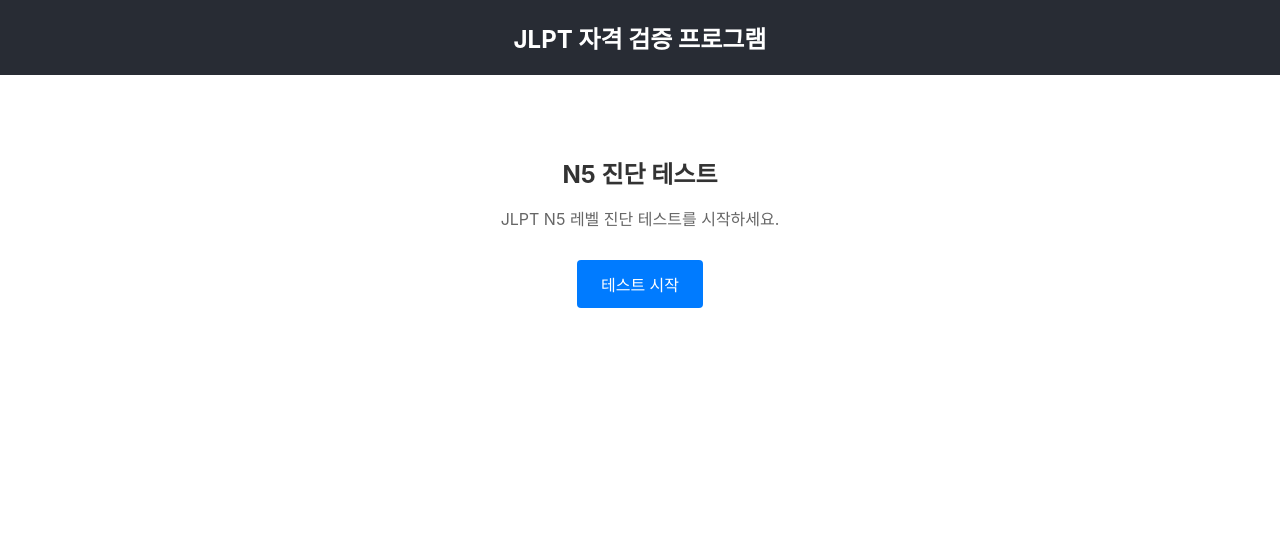
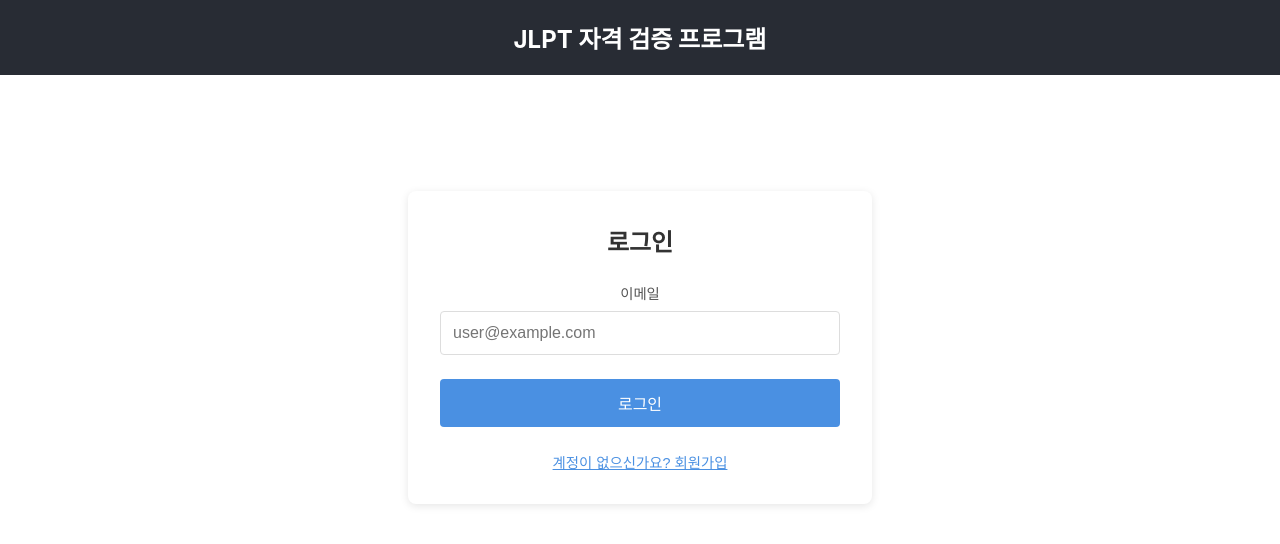
Before and after one commit to yprite/jptl-master, a React (Create React App) app in the folder frontend/: page / in a window 1280 px wide. Shown: the top 544 px of the page. Built offline with nearby package versions, Linux system fonts and the light colour scheme; no server answers.

Commit message:
feat(frontend): 프론트엔드 사용자 인증 플로우 구현
- LoginUI 컴포넌트 생성 (로그인/회원가입)
- App.tsx에 인증 플로우 통합
- 보호된 라우트 구현 (테스트 시작 전 로그인 필요)
- 로그아웃 기능 추가
- LoginUI 컴포넌트 테스트 작성

```diff
--- a/frontend/src/App.css
+++ b/frontend/src/App.css
@@ -35,6 +35,29 @@
   margin-top: 10px;
   font-size: 14px;
   opacity: 0.9;
+  display: flex;
+  align-items: center;
+  justify-content: center;
+  gap: 1rem;
+}
+
+.logout-button {
+  padding: 6px 12px;
+  font-size: 12px;
+  background-color: rgba(255, 255, 255, 0.2);
+  color: white;
+  border: 1px solid rgba(255, 255, 255, 0.3);
+  border-radius: 4px;
+  cursor: pointer;
+  transition: background-color 0.3s;
+}
+
+.logout-button:hover {
+  background-color: rgba(255, 255, 255, 0.3);
+}
+
+.login-section {
+  padding: 20px;
 }
 
 .initial-section,
--- a/frontend/src/App.tsx
+++ b/frontend/src/App.tsx
@@ -2,33 +2,80 @@
 import './App.css';
 import TestUI from './components/organisms/TestUI';
 import ResultUI from './components/organisms/ResultUI';
+import LoginUI from './components/organisms/LoginUI';
 import { Test, Result } from './types/api';
 import { testApi, resultApi, ApiError } from './services/api';
 import { authService, User } from './services/auth';
 
-type AppState = 'initial' | 'loading' | 'test' | 'submitting' | 'result' | 'error';
+type AppState = 'login' | 'initial' | 'loading' | 'test' | 'submitting' | 'result' | 'error';
 
 function App() {
-  const [state, setState] = useState<AppState>('initial');
+  const [state, setState] = useState<AppState>('login');
   const [currentTest, setCurrentTest] = useState<Test | null>(null);
   const [currentResult, setCurrentResult] = useState<Result | null>(null);
   const [error, setError] = useState<string | null>(null);
   const [user, setUser] = useState<User | null>(null);
+  const [isInitializing, setIsInitializing] = useState(true);
 
   // 인증 상태 구독
   useEffect(() => {
     const unsubscribe = authService.subscribe((currentUser) => {
       setUser(currentUser);
+      // 초기화 중이 아니고 사용자가 없으면 로그인 화면으로
+      if (!isInitializing && !currentUser && state !== 'login') {
+        setState('login');
+      }
+      // 사용자가 있으면 초기 화면으로
+      if (!isInitializing && currentUser && state === 'login') {
+        setState('initial');
+      }
     });
 
     // 초기화 시 사용자 정보 확인
-    authService.initialize();
+    authService.initialize().finally(() => {
+      setIsInitializing(false);
+      // 초기화 후 사용자 상태에 따라 화면 설정
+      const currentUser = authService.getCurrentUser();
+      if (currentUser) {
+        setState('initial');
+      } else {
+        setState('login');
+      }
+    });
 
     return unsubscribe;
   }, []);
 
+  // 로그인 성공 핸들러
+  const handleLoginSuccess = (loggedInUser: User) => {
+    setUser(loggedInUser);
+    setState('initial');
+  };
+
+  // 로그아웃 핸들러
+  const handleLogout = async () => {
+    try {
+      await authService.logout();
+      setUser(null);
+      setCurrentTest(null);
+      setCurrentResult(null);
+      setError(null);
+      setState('login');
+    } catch (err) {
+      // 로그아웃 실패해도 로그인 화면으로 이동
+      setUser(null);
+      setState('login');
+    }
+  };
+
   // N5 진단 테스트 생성 및 시작
   const handleStartTest = async () => {
+    // 인증 확인
+    if (!authService.isAuthenticated()) {
+      setState('login');
+      return;
+    }
+
     setState('loading');
     setError(null);
 
@@ -43,11 +90,17 @@
       setState('test');
     } catch (err) {
       if (err instanceof ApiError) {
-        setError(err.message);
+        // 401 에러인 경우 로그인 화면으로
+        if (err.status === 401) {
+          setState('login');
+        } else {
+          setError(err.message);
+          setState('error');
+        }
       } else {
         setError('테스트를 시작하는 중 오류가 발생했습니다.');
+        setState('error');
       }
-      setState('error');
     }
   };
 
@@ -85,6 +138,22 @@
     setState('initial');
   };
 
+  // 초기화 중이면 로딩 표시
+  if (isInitializing) {
+    return (
+      <div className="App">
+        <header className="App-header">
+          <h1>JLPT 자격 검증 프로그램</h1>
+        </header>
+        <main className="App-main">
+          <section className="loading-section">
+            <div className="loading-spinner">로딩 중...</div>
+          </section>
+        </main>
+      </div>
+    );
+  }
+
   return (
     <div className="App">
       <header className="App-header">
@@ -92,10 +161,23 @@
         {user && (
           <div className="user-info">
             <span>안녕하세요, {user.username}님</span>
+            <button
+              onClick={handleLogout}
+              className="logout-button"
+              aria-label="로그아웃"
+            >
+              로그아웃
+            </button>
           </div>
         )}
       </header>
       <main className="App-main">
+        {state === 'login' && (
+          <section className="login-section">
+            <LoginUI onLoginSuccess={handleLoginSuccess} />
+          </section>
+        )}
+
         {state === 'initial' && (
           <section className="initial-section">
             <h2>N5 진단 테스트</h2>
--- /dev/null
+++ b/frontend/src/components/organisms/LoginUI.css
@@ -0,0 +1,117 @@
+.login-ui {
+  display: flex;
+  justify-content: center;
+  align-items: center;
+  min-height: 400px;
+  padding: 2rem;
+}
+
+.login-container {
+  width: 100%;
+  max-width: 400px;
+  background: white;
+  border-radius: 8px;
+  padding: 2rem;
+  box-shadow: 0 2px 8px rgba(0, 0, 0, 0.1);
+}
+
+.login-container h2 {
+  margin: 0 0 1.5rem 0;
+  text-align: center;
+  color: #333;
+}
+
+.error-message {
+  background-color: #fee;
+  color: #c33;
+  padding: 0.75rem;
+  border-radius: 4px;
+  margin-bottom: 1rem;
+  border: 1px solid #fcc;
+}
+
+.login-form {
+  display: flex;
+  flex-direction: column;
+  gap: 1rem;
+}
+
+.form-group {
+  display: flex;
+  flex-direction: column;
+  gap: 0.5rem;
+}
+
+.form-group label {
+  font-weight: 500;
+  color: #555;
+  font-size: 0.9rem;
+}
+
+.form-group input,
+.form-group select {
+  padding: 0.75rem;
+  border: 1px solid #ddd;
+  border-radius: 4px;
+  font-size: 1rem;
+  transition: border-color 0.2s;
+}
+
+.form-group input:focus,
+.form-group select:focus {
+  outline: none;
+  border-color: #4a90e2;
+  box-shadow: 0 0 0 3px rgba(74, 144, 226, 0.1);
+}
+
+.form-group input:disabled,
+.form-group select:disabled {
+  background-color: #f5f5f5;
+  cursor: not-allowed;
+}
+
+.submit-button {
+  padding: 0.75rem 1.5rem;
+  background-color: #4a90e2;
+  color: white;
+  border: none;
+  border-radius: 4px;
+  font-size: 1rem;
+  font-weight: 500;
+  cursor: pointer;
+  transition: background-color 0.2s;
+  margin-top: 0.5rem;
+}
+
+.submit-button:hover:not(:disabled) {
+  background-color: #357abd;
+}
+
+.submit-button:disabled {
+  background-color: #ccc;
+  cursor: not-allowed;
+}
+
+.mode-switch {
+  margin-top: 1.5rem;
+  text-align: center;
+}
+
+.link-button {
+  background: none;
+  border: none;
+  color: #4a90e2;
+  cursor: pointer;
+  text-decoration: underline;
+  font-size: 0.9rem;
+  padding: 0;
+}
+
+.link-button:hover:not(:disabled) {
+  color: #357abd;
+}
+
+.link-button:disabled {
+  color: #ccc;
+  cursor: not-allowed;
+}
--- /dev/null
+++ b/frontend/src/components/organisms/LoginUI.tsx
@@ -0,0 +1,174 @@
+/**
+ * Login UI 컴포넌트
+ * 사용자 로그인 및 등록을 처리하는 컴포넌트
+ */
+
+import React, { useState } from 'react';
+import { authService, User } from '../../services/auth';
+import { userApi, ApiError } from '../../services/api';
+import './LoginUI.css';
+
+interface LoginUIProps {
+  onLoginSuccess?: (user: User) => void;
+  onRegisterSuccess?: (user: User) => void;
+}
+
+const LoginUI: React.FC<LoginUIProps> = ({
+  onLoginSuccess,
+  onRegisterSuccess,
+}) => {
+  const [isRegisterMode, setIsRegisterMode] = useState(false);
+  const [email, setEmail] = useState('');
+  const [username, setUsername] = useState('');
+  const [targetLevel, setTargetLevel] = useState('N5');
+  const [loading, setLoading] = useState(false);
+  const [error, setError] = useState<string | null>(null);
+
+  const handleLogin = async (e: React.FormEvent) => {
+    e.preventDefault();
+    setError(null);
+    setLoading(true);
+
+    try {
+      const user = await authService.login(email);
+      if (onLoginSuccess) {
+        onLoginSuccess(user);
+      }
+    } catch (err) {
+      if (err instanceof ApiError) {
+        setError(err.message);
+      } else {
+        setError('로그인 중 오류가 발생했습니다.');
+      }
+    } finally {
+      setLoading(false);
+    }
+  };
+
+  const handleRegister = async (e: React.FormEvent) => {
+    e.preventDefault();
+    setError(null);
+    setLoading(true);
+
+    try {
+      // 사용자 등록
+      const newUser = await userApi.createUser({
+        email,
+        username,
+        target_level: targetLevel,
+      });
+
+      // 등록 후 자동 로그인
+      const user = await authService.login(email);
+      if (onRegisterSuccess) {
+        onRegisterSuccess(user);
+      }
+    } catch (err) {
+      if (err instanceof ApiError) {
+        setError(err.message);
+      } else {
+        setError('회원가입 중 오류가 발생했습니다.');
+      }
+    } finally {
+      setLoading(false);
+    }
+  };
+
+  const handleSubmit = (e: React.FormEvent) => {
+    if (isRegisterMode) {
+      handleRegister(e);
+    } else {
+      handleLogin(e);
+    }
+  };
+
+  return (
+    <div className="login-ui">
+      <div className="login-container">
+        <h2>{isRegisterMode ? '회원가입' : '로그인'}</h2>
+
+        {error && (
+          <div className="error-message" role="alert">
+            {error}
+          </div>
+        )}
+
+        <form onSubmit={handleSubmit} className="login-form">
+          <div className="form-group">
+            <label htmlFor="email">이메일</label>
+            <input
+              id="email"
+              type="email"
+              value={email}
+              onChange={(e) => setEmail(e.target.value)}
+              required
+              disabled={loading}
+              placeholder="user@example.com"
+            />
+          </div>
+
+          {isRegisterMode && (
+            <>
+              <div className="form-group">
+                <label htmlFor="username">사용자명</label>
+                <input
+                  id="username"
+                  type="text"
+                  value={username}
+                  onChange={(e) => setUsername(e.target.value)}
+                  required
+                  disabled={loading}
+                  placeholder="학습자1"
+                  minLength={1}
+                  maxLength={50}
+                />
+              </div>
+
+              <div className="form-group">
+                <label htmlFor="targetLevel">목표 레벨</label>
+                <select
+                  id="targetLevel"
+                  value={targetLevel}
+                  onChange={(e) => setTargetLevel(e.target.value)}
+                  disabled={loading}
+                >
+                  <option value="N5">N5</option>
+                  <option value="N4">N4</option>
+                  <option value="N3">N3</option>
+                  <option value="N2">N2</option>
+                  <option value="N1">N1</option>
+                </select>
+              </div>
+            </>
+          )}
+
+          <button
+            type="submit"
+            className="submit-button"
+            disabled={loading}
+          >
+            {loading ? '처리 중...' : isRegisterMode ? '회원가입' : '로그인'}
+          </button>
+        </form>
+
+        <div className="mode-switch">
+          <button
+            type="button"
+            className="link-button"
+            onClick={() => {
+              setIsRegisterMode(!isRegisterMode);
+              setError(null);
+            }}
+            disabled={loading}
+          >
+            {isRegisterMode
+              ? '이미 계정이 있으신가요? 로그인'
+              : '계정이 없으신가요? 회원가입'}
+          </button>
+        </div>
+      </div>
+    </div>
+  );
+};
+
+export default LoginUI;
```
Also changed, not shown: 1 other file (tests, documents, lock files or other folders).
